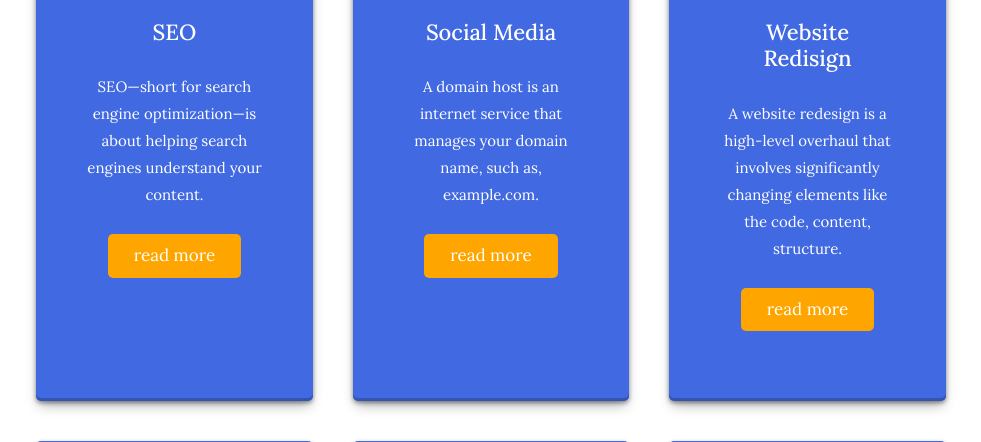
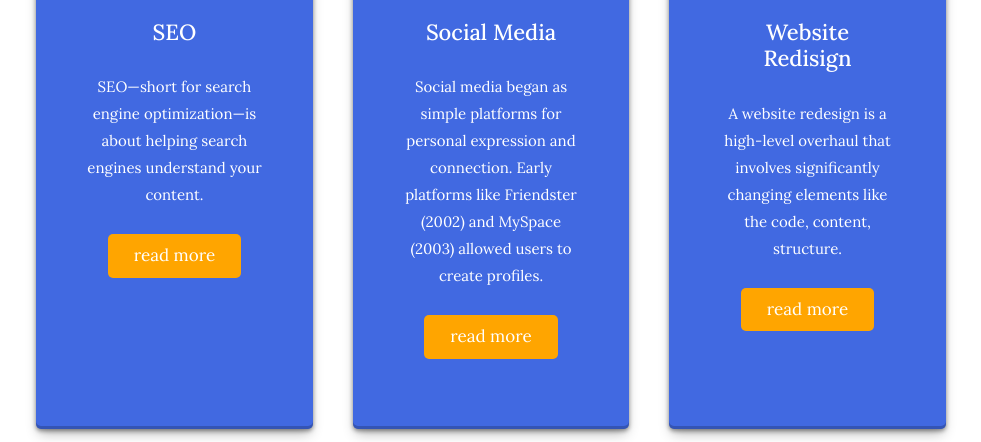
Before and after one commit to AJ0043/website, a Django app: page /home/ in a window 1280 px wide. Shown: the part 2073-2515 px from the top of the page, without its empty margins (149-1130 px from the left). Run offline with Django 5.2, Linux system fonts and the light colour scheme; some libraries are stand-ins or nearby versions; some web fonts are replaced.

Commit message:
first commit

```diff
--- a/Mywebapp/Templates/Home.html
+++ b/Mywebapp/Templates/Home.html
@@ -591,7 +591,7 @@ color: black;
         <div class="box">
             <img src="{% static 'Images/Social.png' %}">
             <h3>Social Media</h3>
-           <p>A domain host is an internet service that manages your domain name, such as, example.com. </p>
+            <p>Social media began as simple platforms for personal expression and connection. Early platforms like Friendster (2002) and MySpace (2003) allowed users to create profiles.</p>
             <a href="http://127.0.0.1:2000/Hosting/" class="btn">read more</a>
         </div>
 
```
